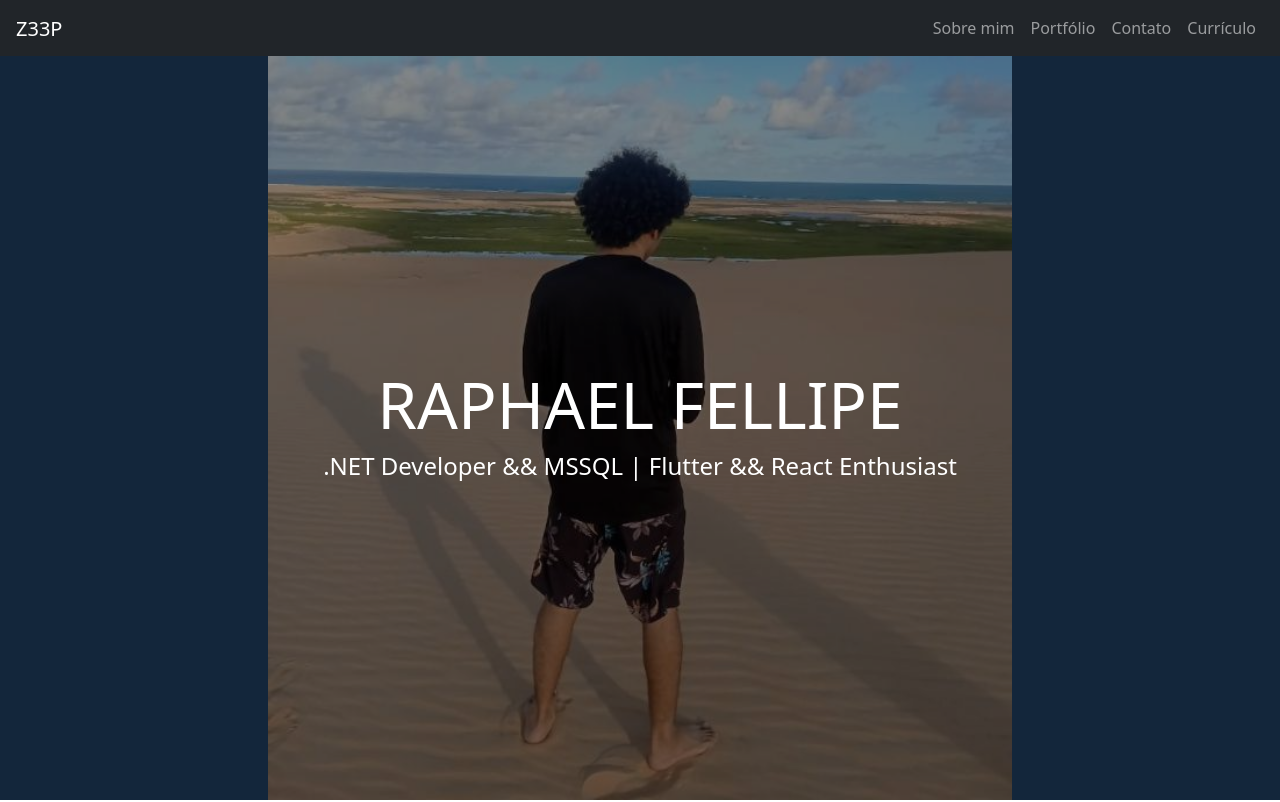
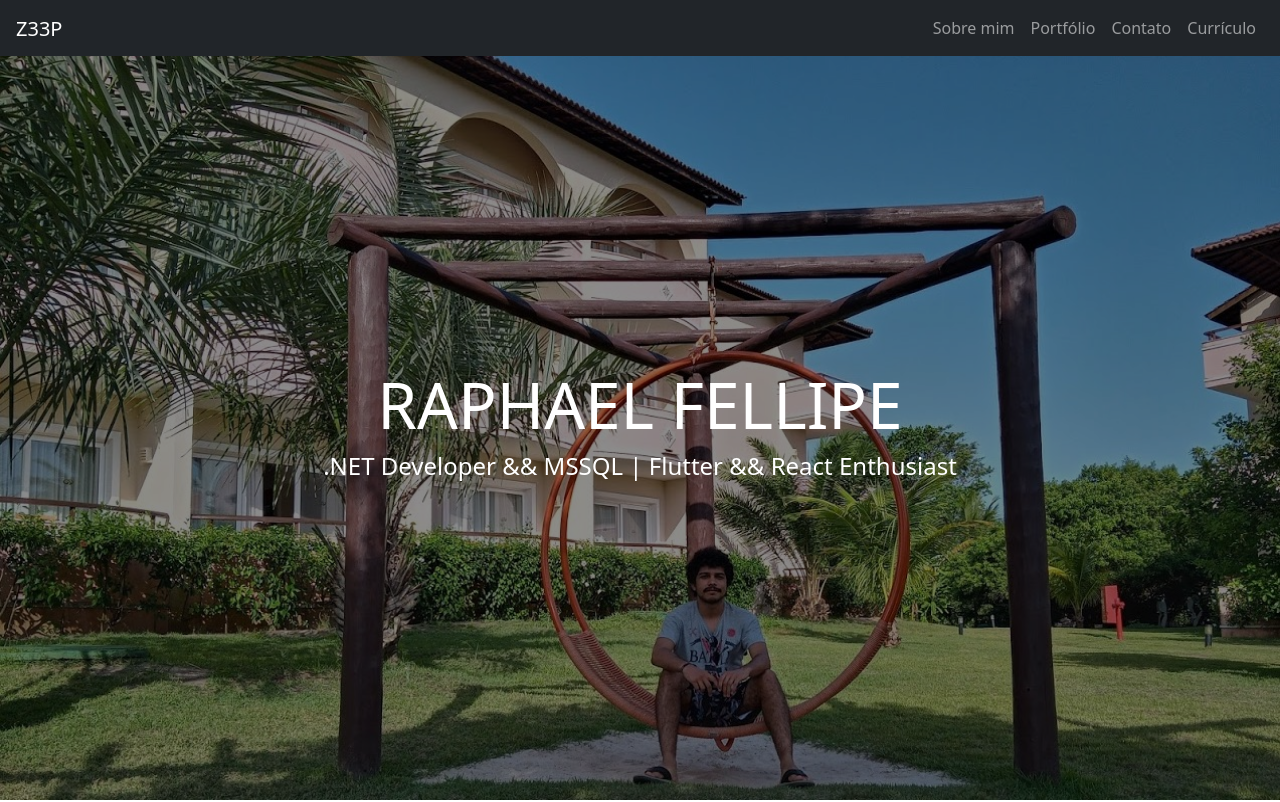
Before and after one commit to z33p/husky, a Next.js app: page / in a window 1280 px wide. Shown: the top 802 px of the page. Built offline with nearby package versions, Linux system fonts and the light colour scheme.

Commit message:
feat: banner image fill screen and new image

```diff
--- a/pages/_banner.tsx
+++ b/pages/_banner.tsx
@@ -11,25 +11,6 @@ interface Sizes {
 }
 
 export default function Banner({ style }: Props) {
-  const [sizes, setSizes] = useState<Sizes>();
-  const bannerId = "banner";
-
-  useEffect(() => {
-    const banner = document.getElementById(bannerId)?.getBoundingClientRect();
-
-    if (banner) {
-      let { width, height } = banner;
-
-      if (width > height) {
-        width = height;
-      }
-
-      setSizes({
-        width: width,
-        height: height,
-      });
-    }
-  }, []);
 
   return (
     <section
@@ -37,7 +18,6 @@ export default function Banner({ style }: Props) {
       style={style}
     >
       <div
-        id={bannerId}
         style={{
           position: "absolute",
           backgroundColor: "rgba(0, 0, 0, 0.45)",
@@ -48,28 +28,22 @@ export default function Banner({ style }: Props) {
         className="row align-items-center"
       >
         <div className="text-center align-middle text-white">
-          {!sizes ? (
-            <div className="spinner-border text-info" />
-          ) : (
+
             <div className="">
               <h1 className="display-3">RAPHAEL FELLIPE</h1>
               <p className="h4">
                 .NET Developer {"&&"} MSSQL | Flutter {"&&"} React Enthusiast
               </p>
             </div>
-          )}
         </div>
       </div>
 
-      {!sizes ? undefined : (
         <Image
-          src="/me.jpg"
+          src="/me_4_ws.jpg"
           alt="me"
-          width={sizes.width}
-          height={sizes.height}
           quality="100"
+          layout="fill"
         />
-      )}
     </section>
   );
 }
```
Also changed, not shown: public/me_4_ws.jpg (added).
